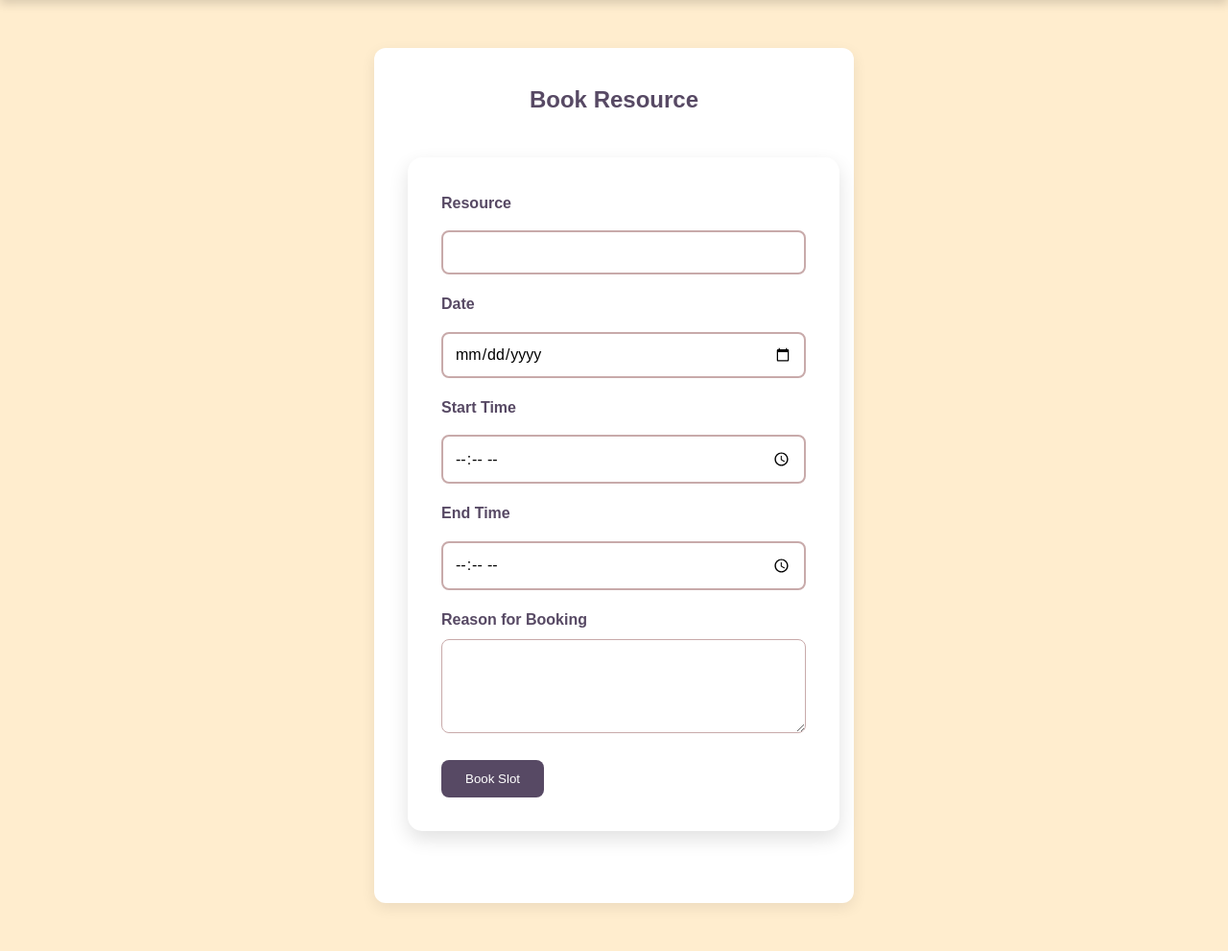
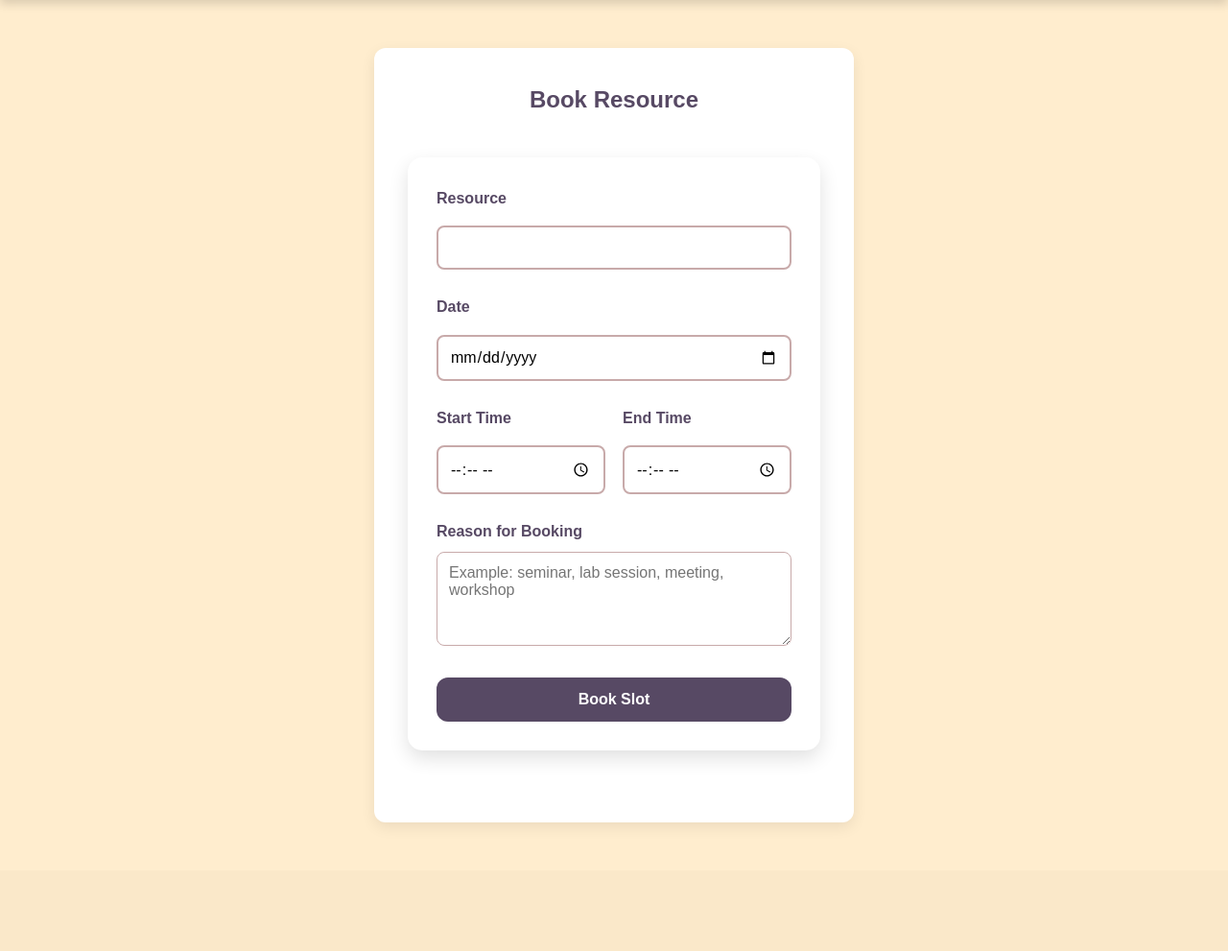
Before and after one commit to jxnki/Campus-Slot-Booker, a Flask app: page /book/1 in a window 1280 px wide. Shown: the part 91-1082 px from the top of the page at 96% size. After the commit the page ends 948 px from the top, so only its background shows below. Run offline with Flask 3, Linux system fonts and the light colour scheme; data that the repository does not hold is empty.

Commit message:
Update book_slot.html

```diff
--- a/templates/book_slot.html
+++ b/templates/book_slot.html
@@ -18,10 +18,10 @@ Book Slot
     {% if error %}
         <p class="error">{{ error }}</p>
     {% endif %}
-    <div class="form-card">
-    <form method="POST">
+    <div class="form-card booking-form-card">
+    <form method="POST" class="booking-form">
 
-        <div class="form-group">
+        <div class="form-group form-group-wide">
 
             <label>Resource</label>
 
@@ -31,9 +31,10 @@ Book Slot
                 readonly
             >
 
+
         </div>
 
-        <div class="form-group">
+        <div class="form-group form-group-wide">
 
             <label>Date</label>
 
@@ -44,6 +45,8 @@ Book Slot
             >
 
         </div>
+
+        <div class="form-row two-cols">
 
             <div class="form-group">
 
@@ -68,17 +71,21 @@ Book Slot
                 >
 
             </div>
-        <div class="form-group">
+
+        </div>
+
+        <div class="form-group form-group-wide">
             <label>Reason for Booking</label>
 
             <textarea
                 name="reason"
                 rows="4"
                 required
+                placeholder="Example: seminar, lab session, meeting, workshop"
             ></textarea>
         </div>
 
-        <button class="button">
+        <button class="button booking-submit-btn">
             Book Slot
         </button>
 
```
Lines whose indentation alone changed are shown as unchanged.
